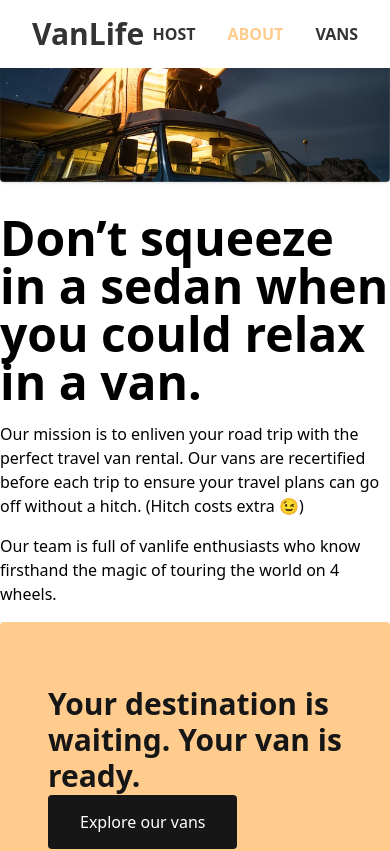
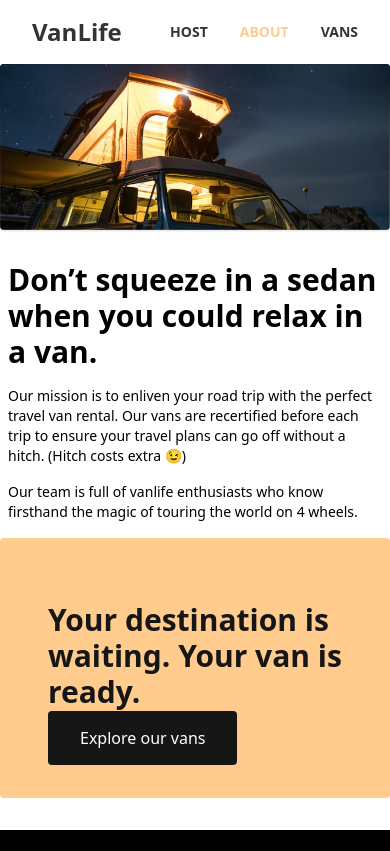
Before and after one commit to sujitmemane/Van_Life, a React (Vite) app: page /about in a window 390 px wide. Shown: the top 851 px of the page. Built offline with nearby package versions, Linux system fonts and the light colour scheme; what miragejs would draw is missing.

Commit message:
responsiveUpdate

```diff
--- a/src/components/Header.jsx
+++ b/src/components/Header.jsx
@@ -4,10 +4,10 @@ const Header = () => {
   return (
     <div>
       <nav className="w-full  flex flex-row items-center justify-between py-4 px-8 fixed  top-0 z-50 bg-white">
-        <Link to="/" className="text-2xl text-[#333333]">
-          <h1 className="text-3xl font-bold">VanLife</h1>
+        <Link to="/" className=" md:text-xl text-[#333333]">
+          <h1 className="text-2xl md:text-3xl font-bold">VanLife</h1>
         </Link>
-        <ul className="uppercase font-bold  text-[#333333] flex space-x-8">
+        <ul className="uppercase text-sm md:text-md font-bold  text-[#333333] flex space-x-8">
           <li>
             <NavLink
               to="/host"
--- a/src/components/HostLayout.jsx
+++ b/src/components/HostLayout.jsx
@@ -3,7 +3,7 @@ import { Link, Outlet, NavLink } from "react-router-dom";
 const HostLayout = () => {
   return (
     <div className="mt-24 p-8">
-      <nav className="uppercase font-bold flex space-x-16">
+      <nav className="uppercase font-bold flex space-x-4 md:space-x-16">
         <NavLink
           to="."
           end
--- a/src/components/VanElement.jsx
+++ b/src/components/VanElement.jsx
@@ -4,9 +4,9 @@ const VanElement = (props) => {
   return (
     <div className="w-3/4  m-2 px-1 ">
       <Link to={`/vans/${props.id}`}>
-        <img src={props.imageUrl} className="w-full h-auto rounded-lg  " />
-        <div className="mt-2 flex justify-between items-center">
-          <h3 className="text-2xl font-bold">{props.name}</h3>
+        <img src={props.imageUrl} className="w-full h-48 rounded-lg  " />
+        <div className="mt-2 flex flex-col items-start md:flex-row justify-between md:items-center">
+          <h3 className="text-xl md:text-2xl font-bold">{props.name}</h3>
           <p className="text-xl">Rs. {props.price}</p>
         </div>
         <button className={`px-8 py-2 text-white ${props.type} rounded mt-4`}>
--- a/src/pages/About.jsx
+++ b/src/pages/About.jsx
@@ -3,7 +3,7 @@ import AboutImage from "./../assets/about-hero.png";
 import { Link } from "react-router-dom";
 const About = () => {
   return (
-    <div className="mt-4">
+    <div className="mt-16">
       <img
         src={AboutImage}
         className="object-cover rounded shadow  w-[1380px] mx-auto bg-gradient-to-b from-black via-black-opacity-46 to-transparent"
@@ -11,25 +11,25 @@ const About = () => {
 
       <div className="container mx-auto my-8 ">
         <div className="flex flex-col justify-between items-start space-y-4">
-          <h1 className="text-5xl font-bold max-w-4xl">
+          <h1 className="text-3xl px-2 md:text-5xl font-bold max-w-4xl">
             Don’t squeeze in a sedan when you could relax in a van.
           </h1>
-          <p className="text-md max-w-5xl">
+          <p className="px-2 text-sm md:text-md max-w-5xl P-4">
             Our mission is to enliven your road trip with the perfect travel van
             rental. Our vans are recertified before each trip to ensure your
             travel plans can go off without a hitch. (Hitch costs extra 😉)
           </p>
-          <p className="text-md max-w-5xl">
+          <p className="px-2 text-sm md:text-md  max-w-5xl">
             Our team is full of vanlife enthusiasts who know firsthand the magic
             of touring the world on 4 wheels.
           </p>
         </div>
-        <div className="bg-[#FFCC8D] text-[#161616] p-12 my-4 rounded">
-          <h1 className="text-3xl font-bold max-w-md my-4">
+        <div className="bg-[#FFCC8D] text-[#161616] p-12 md:p-12 my-4 rounded">
+          <h1 className="text-3xl font-bold max-w-md my-4 md:my-4">
             Your destination is waiting. Your van is ready.
           </h1>
           <Link
-            className="bg-[#161616] text-white px-8 py-4 rounded my-8"
+            className="bg-[#161616] text-white px-8 py-4 rounded my-12"
             to="/vans"
           >
             Explore our vans
--- a/src/pages/Home.jsx
+++ b/src/pages/Home.jsx
@@ -4,15 +4,15 @@ import Hero from "./../assets/home-hero.png";
 const Home = () => {
   return (
     <div
-      className="bg-cover bg-center bg-no-repeat bg-fixed min-h-screen p-24 bg-gradient-to-b from-black via-black-opacity-46 to-transparent
+      className="bg-cover bg-center bg-no-repeat bg-fixed min-h-screen py-16 px-12 md:p-24 bg-gradient-to-b from-black via-black-opacity-46 to-transparent
   bg-no-repeat bg-center bg-cover mt-8"
       style={{ backgroundImage: `url(${Hero})` }}
     >
       <div className="container mx-auto  mt-8 ">
-        <h1 className="bold font-bold uppercase  text-6xl max-w-3xl text-white underline-offset-6 mb-4">
+        <h1 className="bold font-bold uppercase shadow-lg  text-4xl md:text-6xl max-w-3xl text-white underline-offset-6 mb-4">
           You got the travel plans, we got the travel vans
         </h1>
-        <p className="text-2xl max-w-3xl text-white max-w-xl underline-offset-3 mb-12">
+        <p className="text-sm md:text-2xl max-w-3xl text-white max-w-xl underline-offset-3 mb-12">
           Add adventure to your life by joining the Vanlife movement. Rent the
           perfect van to make your perfect road trip.
         </p>
--- a/src/pages/host/HostVanDetails.jsx
+++ b/src/pages/host/HostVanDetails.jsx
@@ -44,7 +44,7 @@ export default function HostVanDetail() {
           <p>{currentVan.price}</p>
         </div>
       </div>
-      <ul className="flex flex-row  space-x-24">
+      <ul className="flex flex-row  space-x-4 md:space-x-24">
         <li>
           <NavLink
             end
--- a/src/pages/vans/VanDetails.jsx
+++ b/src/pages/vans/VanDetails.jsx
@@ -19,11 +19,11 @@ const VanDetails = () => {
   return (
     <div className="container mx-auto">
       {vanData ? (
-        <div className="container w-[920px] mx-auto p-8">
+        <div className="container  mx-auto p-8">
           <img
             src={vanData.imageUrl}
             alt={vanData.name}
-            className="w-full rounded-lg"
+            className="w-48 h-48 rounded-lg"
           />
           <button
             className={`px-8 py-2 text-white ${vanData.type} rounded my-4`}
@@ -31,7 +31,7 @@ const VanDetails = () => {
             {vanData.type}
           </button>
           <p className="text-3xl font-bold">Rs {vanData.price} / Day</p>
-          <p className="text-md my-4">{vanData.description}</p>
+          <p className="text-md my-4 max-w-sm">{vanData.description}</p>
           <button className="bg-[#ff8c38] text-white text-lg px-8 py-2 rounded">
             Rent this Van
           </button>
--- a/src/pages/vans/Vans.jsx
+++ b/src/pages/vans/Vans.jsx
@@ -1,6 +1,9 @@
 import React, { useEffect, useState } from "react";
+import { useSearchParams } from "react-router-dom";
 import VanElement from "../../components/VanElement";
 const Vans = () => {
+  const [searchParams, setSearchParams] = useSearchParams();
+  console.log(searchParams.get("age"));
   const [vans, setVans] = useState([]);
   useEffect(() => {
     const fetchAPI = async () => {
@@ -36,8 +39,10 @@ const Vans = () => {
   ));
   return (
     <div className="mx-auto container mt-24">
-      <h1 className="text-6xl text-center mt-8">Explore our vans here ...</h1>
-      <div className=" grid grid-cols-3 justify-items-center items-center my-4">
+      <h1 className="text-3xl  max-w-xm px-4 md:text-5xl font-bold capitalize text-center mt-8">
+        Explore our vans here...
+      </h1>
+      <div className=" grid grid-cols-2 md:grid-cols-3 justify-items-center items-center my-4">
         {vansElements}
       </div>
     </div>
```
